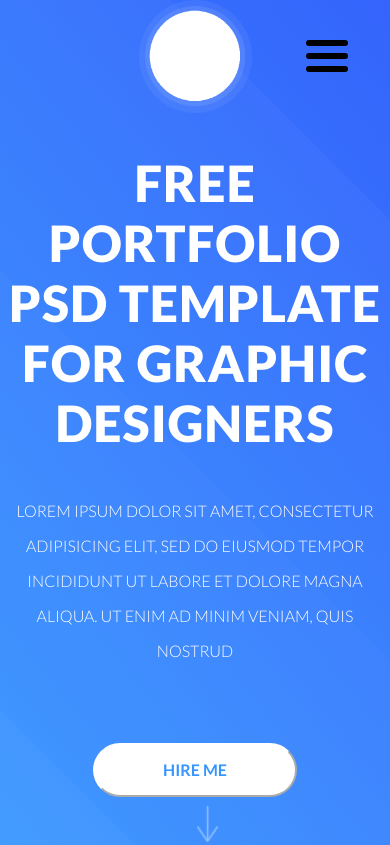
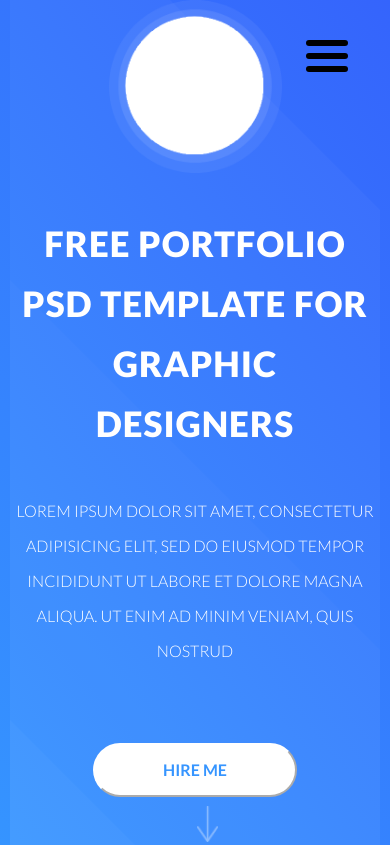
Before and after one commit to SerhiyPyatak/hireMe-team, a website: page index.html in a window 390 px wide. Shown: the top 845 px of the page. Drawn offline with Linux system fonts and the light colour scheme.

Commit message:
This commit adds resposibility to header

```diff
--- a/scss/welcome.scss
+++ b/scss/welcome.scss
@@ -71,5 +71,14 @@
 			transition: .2s ease-in-out;
 		}
 	}
+}
 
+@media (max-width: 576px) {
+	.welcome {
+		padding-left: 10px;
+		padding-right: 10px;
+		&__header {
+			font-size: 35px;
+		}
+	}
 }
```
Also changed, not shown: css/style.css, css/welcome.css, 2 other files.
